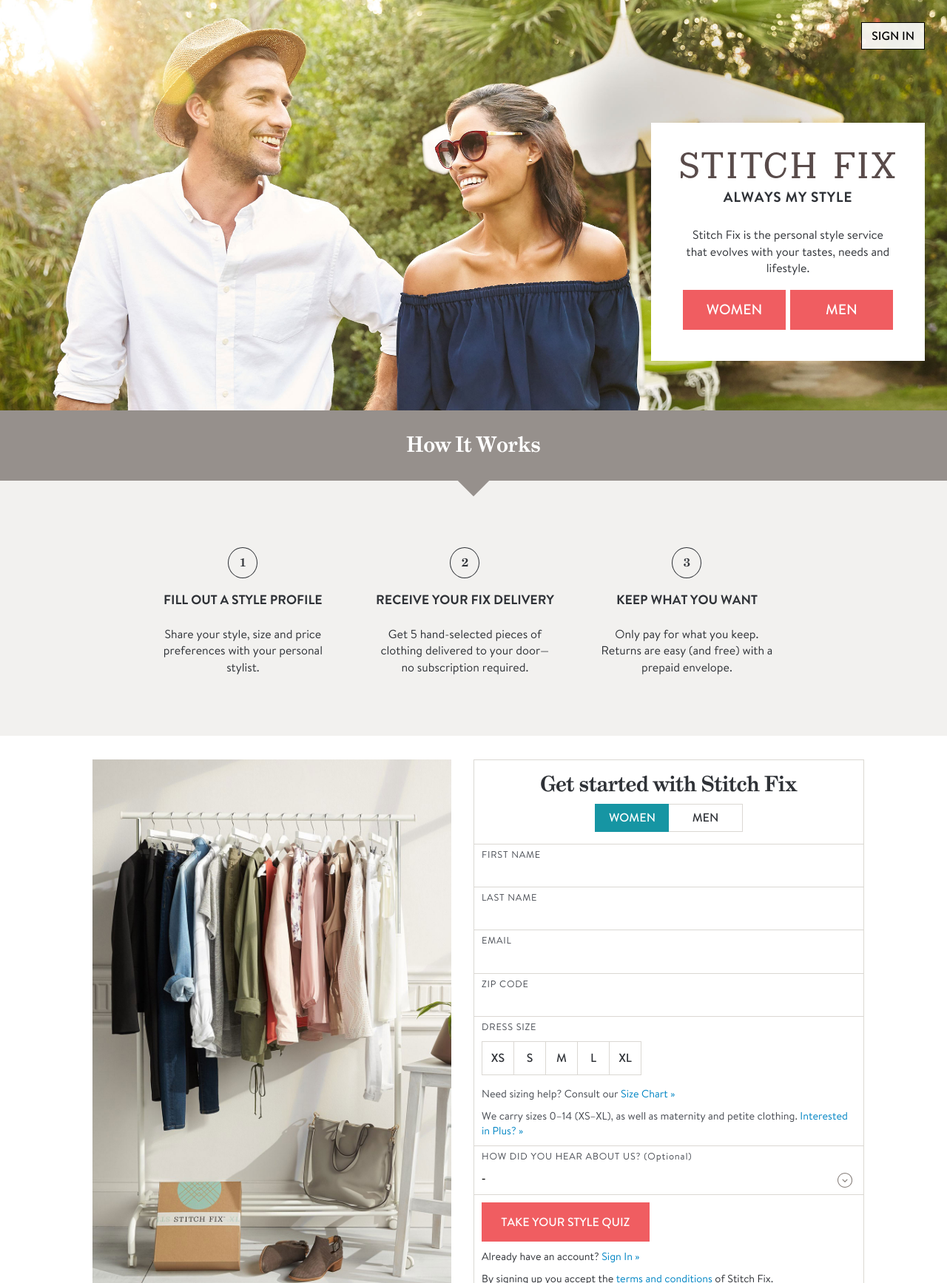
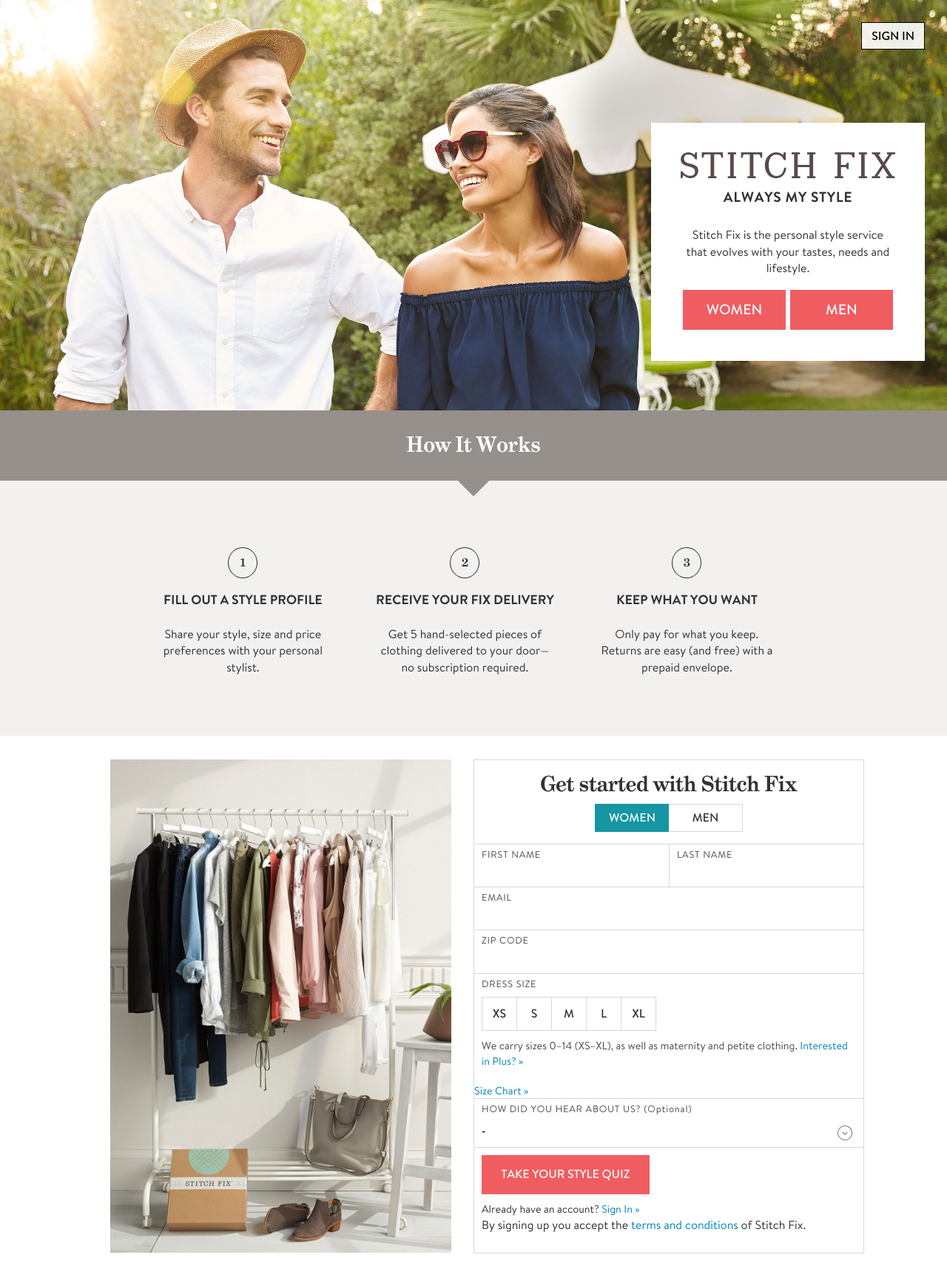
Before and after one commit to yorthehunter/gateway-prototype-alt, a Jekyll site: the page built from index.html, in a window 1280 px wide, cut to the strip 0-1735 px from the top of the page. Shown: the whole strip at 74% size. Built offline with Jekyll 4.4.1, drawn with Linux system fonts in a browser that asks for light colours; some web fonts are replaced.

Commit message:
flat form design

```diff
--- a/_includes/get-started.html
+++ b/_includes/get-started.html
@@ -1,4 +1,4 @@
-<div class="get-started-container">
+<div class="get-started-container" id="get-started">
 
 <form class="get-started-form" novalidate="novalidate" data-init-batch-form-validation="true" data-init-blur-form-validation="true" id="new_user" action="/" accept-charset="UTF-8" method="post"><input name="utf8" type="hidden" value="✓">
 
@@ -12,7 +12,12 @@
 
               {% if page.active == "mens"%}
 
-              <a class="button btn" data-rel="#content-a" href="#" >Women</a> <a class="button active btn" data-rel="#content-b" href="#" >Men</a>
+              <a class="button btn" data-rel="#content-a" href="#" style="display:none">Women</a> <a class="button active btn" data-rel="#content-b" href="#" style="display:none">Men</a>
+
+              {% elsif page.active == "womens"%}
+
+
+              <a class="button active btn" data-rel="#content-a" href="#" style="display:none">Women</a> <a class="button btn" data-rel="#content-b" href="#" style="display:none">Men</a>
 
               {% else %}
 
@@ -28,12 +33,12 @@
         </div>
 
 
-          <div class="form-group" data-validate="presence">
+          <div class="form-group first-name" data-validate="presence">
             <label class="control-label" for="user_first_name">First Name</label>
             <input maxlength="30" class="form-control input-lg" size="30" type="text" name="user[first_name]" id="user_first_name">
           </div>
 
-          <div class="form-group" data-validate="presence">
+          <div class="form-group last-name" data-validate="presence">
             <label class="control-label" for="user_last_name">Last Name</label>
             <input maxlength="30" class="form-control input-lg" size="30" type="text" name="user[first_name]" id="user_last_name">
           </div>
@@ -67,11 +72,11 @@
                       <input type="radio" name="dress-size" id="_40" value="40" class="form-control">L</label>
                     <label class="btn btn-default">
                       <input type="radio" name="dress-size" id="_41" value="41" class="form-control">XL</label>
-
-                <p class="instructional-note">Need sizing help? Consult our <a>Size Chart »</a></p>
-                <p class="instructional-note">We carry sizes 0–14 (XS–XL),
+               <p class="instructional-note">We carry sizes 0–14 (XS–XL),
                   as well as maternity and petite&nbsp;clothing. <a>Interested in Plus? »</a></p>
-              </div>  </div>
+              </div>
+                <p class="instructional-note size-chart"><a>Size Chart »</a></p>
+                </div>
                   </div>
                   <div class="container" id="content-b">
 
@@ -124,9 +129,9 @@
                     <label class="btn btn-default">
                       <input type="radio" name="" id="_39" value="39" class="form-control">34</label>
 
-                <p class="instructional-note">Need sizing help? Consult our <a>Size Chart »</a></p>
                 <p class="instructional-note">We currently carry sizes XS-XXL and pant sizes 28-42.</p>
               </div>
+                <p class="instructional-note size-chart"><a>Size Chart »</a></p>
 
 
                 </div>
@@ -174,7 +179,7 @@
 
             <p class="help-block">Already have an account? <a href="{{ site.baseurl }}/login">Sign In »</a></p>
 
-            <p class="instructional-note">By signing up you accept the <a>terms and conditions</a> of Stitch&nbsp;Fix.</p>
+            <p class="fine-print">By signing up you accept the <a>terms and conditions</a> of Stitch&nbsp;Fix.</p>
 
 
                   </div>
--- a/css/styles.css
+++ b/css/styles.css
@@ -1498,24 +1498,30 @@
     position: relative;
     border-color: #dbd8d3;
     color: #2f3237;
-    margin-bottom: 5px;
     display: block;
     float: left;
-    width: 44px;
+    width: 48px;
     line-height: 44px;
     text-align: center;
     margin-right: -1px;
-    z-index: 1; }
+    margin-top: -1px;
+    z-index: 1;
+           /*
+background-image: linear-gradient(#fff, lighten($brand_grey_light, 2%));*/ }
     .form-group label.btn-default:last-child {
       border-right: 1px solid #dbd8d3; }
     .form-group label.btn-default:hover, .form-group label.btn-default:focus, .form-group label.btn-default:active {
       cursor: pointer;
       background: #f2f1ef;
+                      /*
+background-image: linear-gradient($sf-hover, darken($sf-hover, 5%));*/
       color: black;
       z-index: 1;
       -webkit-tap-highlight-color: transparent; }
     .form-group label.btn-default.active {
       background: #1695a3;
+      		                         /*
+         	background-image: linear-gradient($sf-selected, darken($sf-selected, 5%));*/
       color: #fff;
       box-shadow: 0;
       border-color: #1695a3;
@@ -1571,6 +1577,20 @@
   background: red;
   background: url("../img/check.png") right 20px bottom 10px no-repeat;
   background-size: 40px; }
+
+.first-name {
+  float: left;
+  width: 50%;
+  border-right-width: 1px;
+  border-bottom-width: 0; }
+  @media screen and (min-width: 32rem) {
+    .first-name {
+      border-right-width: 0px; } }
+
+.last-name {
+  float: right;
+  width: 50%;
+  clear: none; }
 
 .safari_only {
   height: 44px;
```
Also changed, not shown: sass/modules/_forms.scss (+19 -5 lines), 4 other files.
